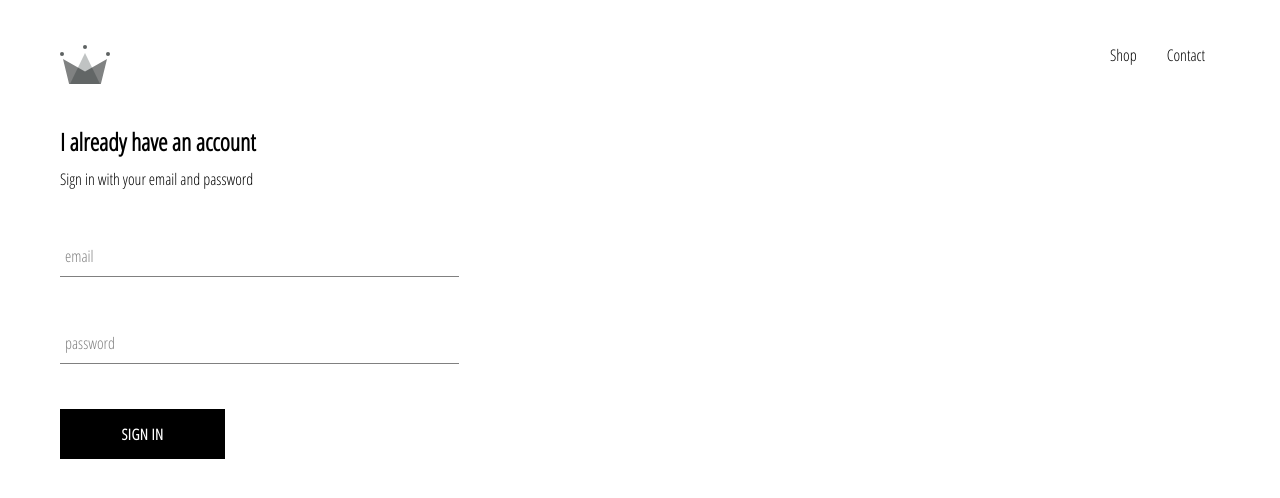
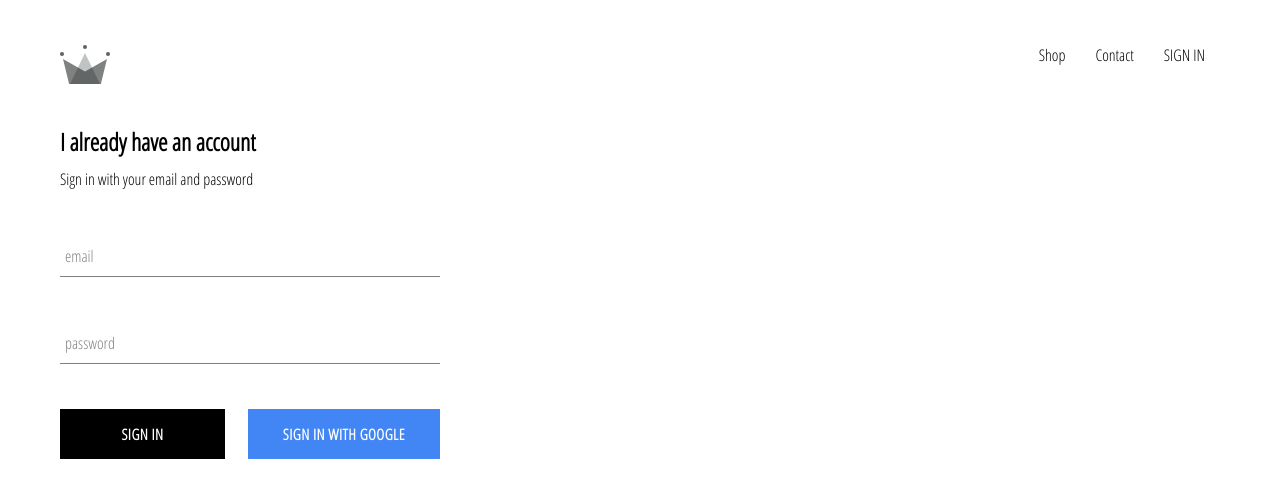
Before and after one commit to jyataslam/crown-clothing, a React (Create React App) app: page /signin in a window 1280 px wide. Shown: the top 498 px of the page. Built offline with nearby package versions, Linux system fonts and the light colour scheme; no server answers.

Commit message:
integrated firebase into our app created sign in page with sign in compponent and sign in with google

```diff
--- a/package.json
+++ b/package.json
@@ -6,6 +6,7 @@
     "@testing-library/jest-dom": "^5.11.9",
     "@testing-library/react": "^11.2.3",
     "@testing-library/user-event": "^12.6.0",
+    "firebase": "^8.2.4",
     "node-sass": "^4.14.1",
     "react": "^17.0.1",
     "react-dom": "^17.0.1",
--- a/src/App.css
+++ b/src/App.css
@@ -1,3 +1,7 @@
+* {
+    box-sizing: border-box;
+}
+
 body {
     font-family: 'Open Sans Condensed', sans-serif;
     padding: 20px 60px;
--- a/src/App.js
+++ b/src/App.js
@@ -1,3 +1,4 @@
+import React from "react";
 import "./App.css";
 import { Route, Switch } from "react-router-dom";
 
@@ -5,11 +6,32 @@
 import HomePage from "./pages/homepage/homepage";
 import ShopPage from "./pages/shop/shop";
 import SignInAndSignUpPage from "./pages/sign-in-and-sign-up/sign-in-and-sign-up";
+import { auth } from "./firebase/firebase.utils";
 
-function App() {
+class App extends React.Component {
+    state = {
+        currentUser: null,
+    };
+
+    unsubscribeFromAuth = null;
+
+    componentDidMount() {
+        this.unsubscribeFromAuth = auth.onAuthStateChanged((user) => {
+            this.setState({
+                currentUser: user,
+            });
+            console.log("user", user);
+        });
+    }
+
+    componentWillUnmount() {
+        this.unsubscribeFromAuth();
+    }
+
+    render() {
         return (
             <div>
-            <Header />
+                <Header currentUser={this.state.currentUser} />
                 <Switch>
                     <Route exact path="/" component={HomePage} />
                     <Route path="/shop" component={ShopPage} />
@@ -18,5 +40,6 @@
             </div>
         );
     }
+}
 
 export default App;
--- a/src/components/custom-button/custom-button.js
+++ b/src/components/custom-button/custom-button.js
@@ -2,9 +2,14 @@
 
 import "./custom-button.styles.scss";
 
-const CustomButton = ({ children, ...otherProps }) => {
+const CustomButton = ({ children, isGoogleSignIn, ...otherProps }) => {
     return (
-        <button className="custom-button" {...otherProps}>
+        <button
+            className={`${
+                isGoogleSignIn ? "google-sign-in" : ""
+            } custom-button`}
+            {...otherProps}
+        >
             {children}
         </button>
     );
--- a/src/components/custom-button/custom-button.styles.scss
+++ b/src/components/custom-button/custom-button.styles.scss
@@ -13,10 +13,21 @@
   font-weight: bolder;
   border: none;
   cursor: pointer;
+  box-sizing: border-box;
 
   &:hover {
     background-color: white;
     color: black;
     border: 1px solid black;
   }
+
+  &.google-sign-in {
+    background-color: #4285f4;
+    color: #fff;
+
+    &:hover {
+      background-color: #357ae8;
+      border: none;
+    }
+  }
 }
--- a/src/components/header/header.js
+++ b/src/components/header/header.js
@@ -1,11 +1,13 @@
 import React from "react";
 import { Link } from "react-router-dom";
+
+import { auth } from "../../firebase/firebase.utils";
 
 import { ReactComponent as Logo } from "../../assets/images/crown.svg";
 
 import "./header.styles.scss";
 
-const Header = () => {
+const Header = ({ currentUser }) => {
     return (
         <div className="header">
             <Link className="logo-container" to="/">
@@ -18,6 +20,15 @@
                 <Link className="option" to="/contact">
                     Contact
                 </Link>
+                {currentUser ? (
+                    <div className="option" onClick={() => auth.signOut()}>
+                        SIGN OUT
+                    </div>
+                ) : (
+                    <Link className="option" to="/signin">
+                        SIGN IN
+                    </Link>
+                )}
             </div>
         </div>
     );
--- a/src/components/header/header.styles.scss
+++ b/src/components/header/header.styles.scss
@@ -20,6 +20,7 @@
 
     .option {
       padding: 10px 15px;
+      cursor: pointer;
     }
   }
 }
--- a/src/components/sign-in/sign-in.js
+++ b/src/components/sign-in/sign-in.js
@@ -3,6 +3,8 @@
 import FormInput from "../../components/form-input/form-input";
 import CustomButton from "../custom-button/custom-button";
 import "./sign-in.styles.scss";
+
+import { signInWithGoogle } from "../../firebase/firebase.utils";
 
 class SignIn extends Component {
     state = {
@@ -48,7 +50,13 @@
                         label="password"
                         required
                     />
-                    <CustomButton type="submit">Sign In</CustomButton>
+                    <div className="buttons">
+                        <CustomButton type="submit">Sign In</CustomButton>
+                        <CustomButton onClick={signInWithGoogle} isGoogleSignIn>
+                            {" "}
+                            Sign In With Google{" "}
+                        </CustomButton>
+                    </div>
                 </form>
             </div>
         );
--- a/src/components/sign-in/sign-in.styles.scss
+++ b/src/components/sign-in/sign-in.styles.scss
@@ -1,9 +1,14 @@
 .sign-in {
-    width: 30vw;
+    width: 380px;
     display: flex;
     flex-direction: column;
 
     .title {
         margin: 10px 0;
     }
+
+    .buttons {
+        display: flex;
+        justify-content: space-between;
+    }
 }
--- /dev/null
+++ b/src/firebase/firebase.utils.js
@@ -0,0 +1,25 @@
+import firebase from "firebase/app";
+import "firebase/firestore";
+import "firebase/auth";
+
+const config = {
+    apiKey: "AIzaSyBaOUfC1ioshfzMIa_VLlLSqTIPTSKKtQM",
+    authDomain: "crwn-clothing-db-232d4.firebaseapp.com",
+    projectId: "crwn-clothing-db-232d4",
+    storageBucket: "crwn-clothing-db-232d4.appspot.com",
+    messagingSenderId: "96871410855",
+    appId: "1:96871410855:web:2d14e7f1b6ef3dfea7bf82",
+    measurementId: "G-V6GDC23PNR",
+};
+
+firebase.initializeApp(config);
+
+export const auth = firebase.auth();
+
+export const firestore = firebase.firestore();
+
+const provider = new firebase.auth.GoogleAuthProvider();
+provider.setCustomParameters({ prompt: "select_account" });
+export const signInWithGoogle = () => auth.signInWithPopup(provider);
+
+export default firebase;
```
Also changed, not shown: 2 other files (tests, documents, lock files or other folders). Lines whose indentation alone changed are shown as unchanged.
